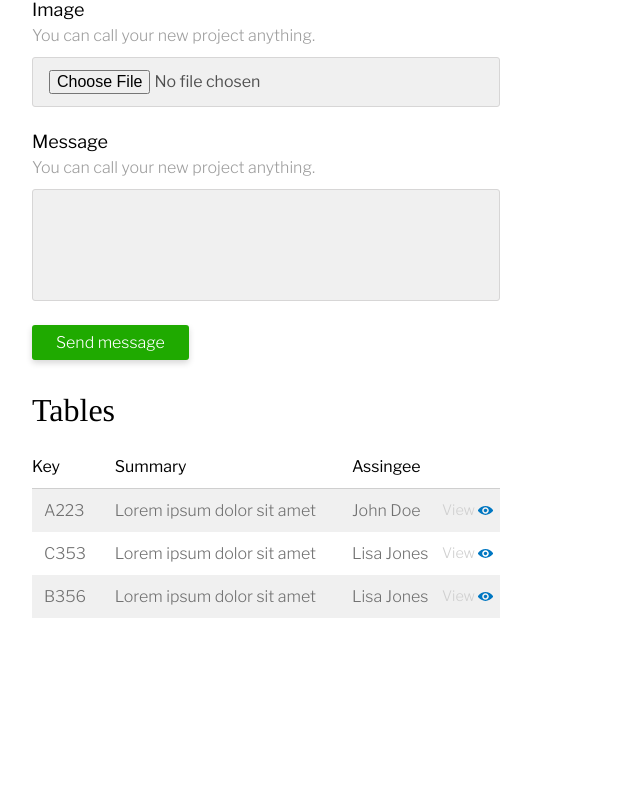
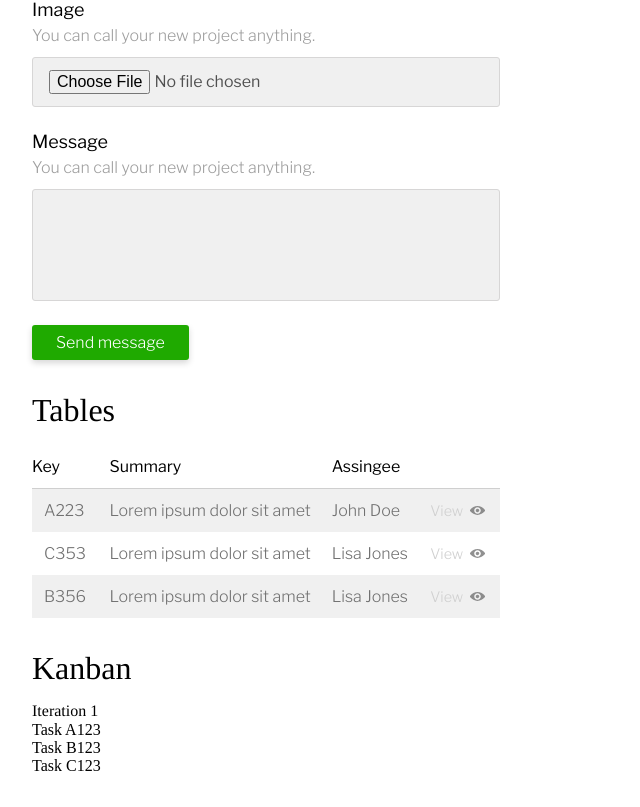
Before and after one commit to AdamMcquiff/proj-webapp, an Angular app: page /sink in a window 1280 px wide. Shown: the part 602-1409 px from the top of the page, without its empty margins (0-640 px from the left). Before the commit the page ends 1252 px from the top, so only its background shows below. Built offline with nearby package versions, Linux system fonts and the light colour scheme.

Commit message:
Added hover effects and URLs to tables

```diff
--- a/src/app/sink.component.html
+++ b/src/app/sink.component.html
@@ -60,21 +60,57 @@
                     <td class="table-body-cell">A223</td>
                     <td class="table-body-cell">Lorem ipsum dolor sit amet</td>
                     <td class="table-body-cell">John Doe</td>
-                    <td class="table-body-cell table-body-view">View</td>
+                    <td class="table-body-cell">
+                        <a class="table-body-view" href="" aria-label="Task A223">
+                            View
+                        </a>
+                    </td>
                 </tr>
                 <tr class="table-body-row">
                     <td class="table-body-cell">C353</td>
                     <td class="table-body-cell">Lorem ipsum dolor sit amet</td>
                     <td class="table-body-cell">Lisa Jones</td>
-                    <td class="table-body-cell table-body-view">View</td>
+                    <td class="table-body-cell">
+                        <a class="table-body-view" href="" aria-label="Task C353">
+                            View
+                        </a>
+                    </td>
                 </tr>
                 <tr class="table-body-row">
                     <td class="table-body-cell">B356</td>
                     <td class="table-body-cell">Lorem ipsum dolor sit amet</td>
                     <td class="table-body-cell">Lisa Jones</td>
-                    <td class="table-body-cell table-body-view">View</td>
+                    <td class="table-body-cell">
+                        <a class="table-body-view" href="" aria-label="Task B356">
+                            View
+                        </a>
+                    </td>
                 </tr>
             </tbody>
         </table>
     </article>
+
+    <article class="sink-section">
+        <h2 class="sink-section-title">Kanban</h2>
+
+        <article class="kanban-card">
+            <div class="kanban-card-header">
+                <h3 class="kanban-card-title">
+                    Iteration 1
+                </h3>
+            </div>
+
+            <div class="kanban-card-body">
+                <div class="kanban-card-task">
+                    Task A123
+                </div>
+                <div class="kanban-card-task">
+                    Task B123
+                </div>
+                <div class="kanban-card-task">
+                    Task C123
+                </div>
+            </div>
+        </article>
+    </article>
 </main>
--- a/src/sass/modules/_tables.scss
+++ b/src/sass/modules/_tables.scss
@@ -45,6 +45,11 @@
             padding: { right: 1.125em };
             position: relative;
 
+            padding: 0 2em 0 1em;
+            text-decoration: none;
+
+            transition: all .3s ease;
+
             &:after {
                 background: url('../assets/img/icons/eye.svg') 50% no-repeat;
                 background-size: contain;
@@ -52,10 +57,30 @@
                 bottom: 0;
                 content: '';
                 display: inline-block;
+
+                -webkit-filter: grayscale(100%);
+                filter: grayscale(100%);
+                opacity: .7;
+
                 position: absolute;
                 right: .5em;
                 top: 0;
+
+                transition: all .3s ease;
+
                 width: 1em;
+            }
+
+            &:hover,
+            &:focus,
+            &:active {
+                color: $gray;
+
+                &:after {
+                    -webkit-filter: grayscale(0);
+                    filter: grayscale(0);
+                    opacity: 1;
+                }
             }
         }
     }
```
